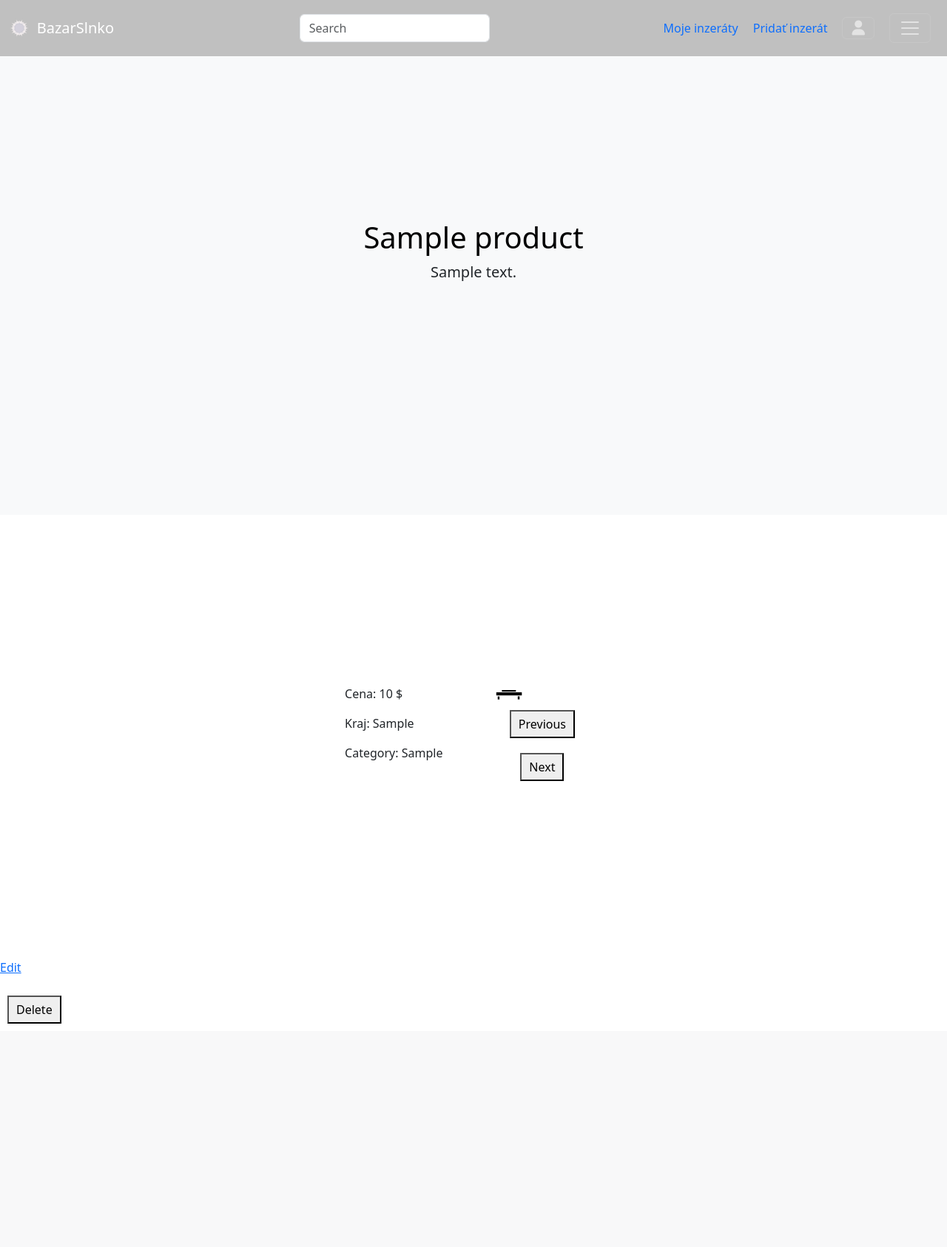
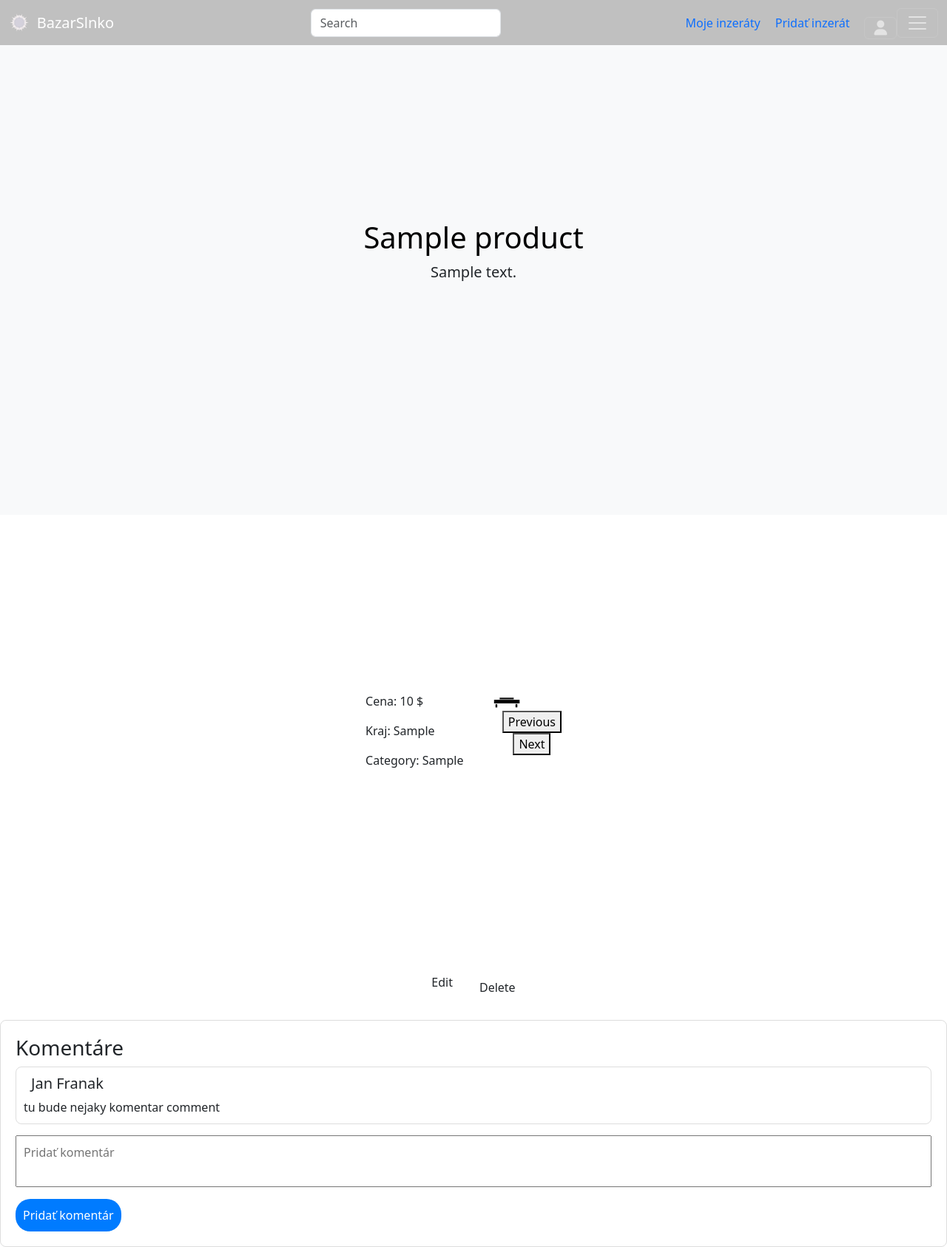
Before and after one commit to ApetitoNatierka/Semestralna_praca_VAII, a Laravel app: page /product/1 in a window 1280 px wide. Shown: the whole page at 74% size. Before the commit the page ends 1384 px from the top, so only its background shows below. Run offline with Laravel 10, Linux system fonts and the light colour scheme; a user stored in the database is signed in; tables that the repository leaves empty hold one stand-in row (values such as "Sample post"); some libraries are stand-ins or nearby versions.

Commit message:
pridanie migracii pre osobne udaje a komenty

```diff
--- a/public/css/styles_product.css
+++ b/public/css/styles_product.css
@@ -88,11 +88,71 @@
     height: auto;
 }
 
-button {
-    margin: 10px;
-    padding: 5px 10px;
-}
-
 .category {
     word-wrap: break-word;
 }
+
+.btn {
+    @apply text-base font-medium rounded-lg p-3;
+    margin: 5px;
+}
+
+.btn--primary {
+    @apply bg-sky-500 text-white;
+}
+
+.btn--secondary {
+    @apply bg-slate-100 text-slate-900;
+}
+
+.button-container {
+    display: flex;
+    justify-content: center;
+    align-items: center;
+}
+
+.comments-section {
+    padding: 20px;
+    border: 1px solid #ddd;
+    border-radius: 8px;
+    margin-top: 20px;
+}
+
+.comment {
+    border: 1px solid #ddd;
+    border-radius: 8px;
+    padding: 10px;
+    margin-bottom: 10px;
+}
+
+.comment h5.name {
+    margin-left: 10px;
+}
+
+.comment p {
+    margin: 0;
+}
+
+form {
+    margin-top: 15px;
+}
+
+textarea {
+    width: 100%;
+    padding: 10px;
+    margin-bottom: 10px;
+    resize: none;
+}
+
+button.add-comment-btn {
+    background-color: #007BFF;
+    color: #fff;
+    padding: 10px;
+    border: none;
+    cursor: pointer;
+    border-radius: 20px; /* Tvar elipsy */
+}
+
+button.add-comment-btn:hover {
+    background-color: #0056b3;
+}
--- a/resources/views/product.blade.php
+++ b/resources/views/product.blade.php
@@ -32,10 +32,10 @@
             </div>
         </div>
     </div>
-    <div>
+    <div class="button-container">
         @if(auth()->id() == $product->user_id)
         <a href="/edit_product/{{$product->id}}">
-            <p class="edit">Edit</p>
+            <button class="btn btn--primary">Edit</button>
         </a>
         @endif
 
@@ -43,8 +43,30 @@
                 <form action="/delete_product/{{$product->id}}" method="POST">
                     @csrf
                     @method('DELETE')
-                    <button class="delete">Delete</button>
+                    <!--<button class="delete">Delete</button>-->
+                    <button class="btn btn--secondary">Delete</button>
                 </form>
         @endif
     </div>
+    <div class="comments-section">
+        <h3>Komentáre</h3>
+
+            <div class="comment">
+                <h5 class = "name">Jan Franak</h5>
+                <p>tu bude nejaky komentar comment</p>
+            </div>
+
+        @if(auth()->check())
+        <form action="/add_comment" method="POST">
+            @csrf
+            <input type="hidden" name="product_id" value="{{ $product->id }}">
+            <textarea name="comment_text" placeholder="Pridať komentár"></textarea>
+            <button type="submit" class="add-comment-btn">Pridať komentár</button>
+        </form>
+        @else
+            <a href="/sign_in">
+                <p>Pre pridanie komentára sa prosím prihláste.</p>
+            </a>
+        @endif
+    </div>
 @endsection
```
Also changed, not shown: database/migrations/2023_11_26_130820_create_products_table.php.
